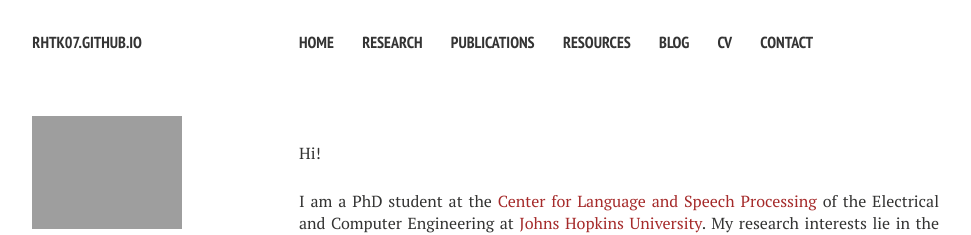
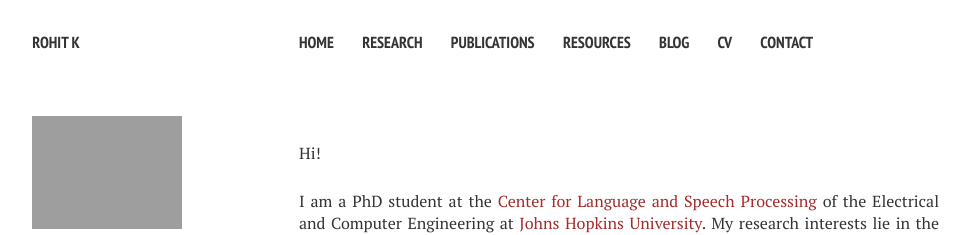
Before and after one commit to RhtK07/RhtK07.github.io, a Jekyll site: the page built from index.md, in a window 1280 px wide. Shown: the top 235 px of the page, without its empty margins (21-992 px from the left). Built offline with Jekyll 4.4.1, drawn with Linux system fonts in a browser that asks for light colours; nearby versions of some CDN libraries.

Commit message:
Added heading

```diff
--- a/_config.yml
+++ b/_config.yml
@@ -1,6 +1,6 @@
 # Site wide configuration
 
-title: #Shruti Palaskar
+title: Rohit K
 locale: en_US
 url: https://rhtk07.github.io/
 # Jekyll configuration
```
